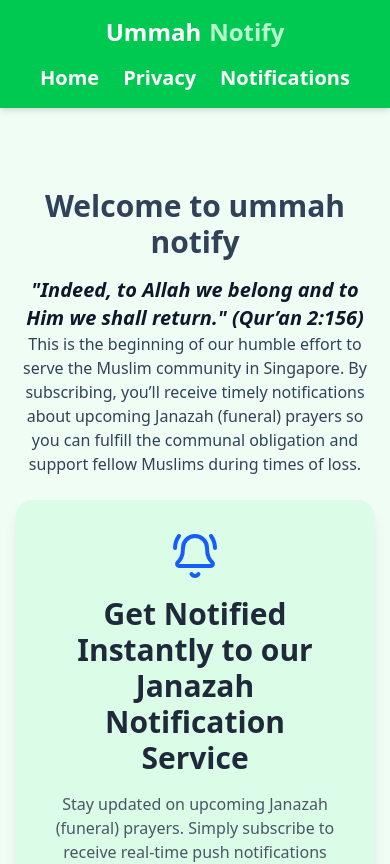
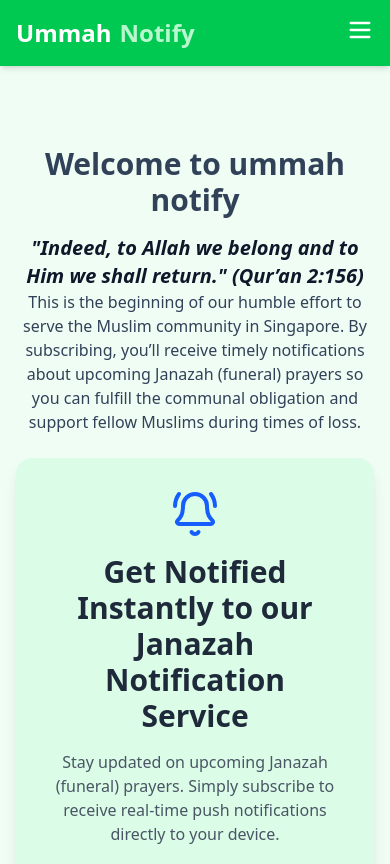
Before and after one commit to mabs-ceo/notifier_client, a React (Vite) app: page / in a window 390 px wide. Shown: the top 864 px of the page. Built offline with nearby package versions, Linux system fonts and the light colour scheme.

Commit message:
complete client uiux pending notification page

```diff
--- a/src/components/Layout.jsx
+++ b/src/components/Layout.jsx
@@ -1,12 +1,14 @@
-import React from 'react';
+import React, { useState } from 'react';
 import { Link, Outlet } from 'react-router';
+import { Menu, X } from "lucide-react";
+export default function Layout() {
+  const [isOpen, setIsOpen] = useState(false);
 
-export default function Layout() {
   return (
     <div className="flex  flex-col min-h-screen bg-green-50 justify-between">
     {/* Navbar */}
-    <nav className="bg-green-500 p-4 shadow-md  ">
-      <div className=" mx-auto flex justify-between items-center md:flex-row  flex-col max-w-7xl ">
+    <nav className="bg-green-500 p-4 shadow-md">
+      <div className="mx-auto max-w-7xl flex justify-between items-center">
         {/* Logo */}
         <div className="text-white font-bold text-2xl">
           <Link to="/" className="flex items-center space-x-2">
@@ -15,19 +17,53 @@ export default function Layout() {
           </Link>
         </div>
 
-        {/* Navigation Links */}
-        <div className="space-x-6 flex  justify-center items-center mt-4 md:mt-0 font-bold text-xl">
+        {/* Hamburger for mobile */}
+        <div className="md:hidden">
+          <button onClick={() => setIsOpen(!isOpen)} className="text-white">
+            {isOpen ? <X size={28} /> : <Menu size={28} />}
+          </button>
+        </div>
+
+        {/* Links - Desktop */}
+        <div className="hidden md:flex space-x-6 font-bold text-xl">
           <Link to="/" className="text-white hover:text-green-200 transition duration-300">
             Home
           </Link>
           <Link to="/privacy" className="text-white hover:text-green-200 transition duration-300">
-          Privacy
+            Privacy
           </Link>
           <Link to="/notifications" className="text-white hover:text-green-200 transition duration-300">
             Notifications
           </Link>
         </div>
       </div>
+
+      {/* Links - Mobile */}
+      {isOpen && (
+        <div className="md:hidden mt-4 flex flex-col space-y-4 text-center font-bold text-xl">
+          <Link
+            to="/"
+            className="text-white hover:text-green-200 transition duration-300"
+            onClick={() => setIsOpen(false)}
+          >
+            Home
+          </Link>
+          <Link
+            to="/privacy"
+            className="text-white hover:text-green-200 transition duration-300"
+            onClick={() => setIsOpen(false)}
+          >
+            Privacy
+          </Link>
+          <Link
+            to="/notifications"
+            className="text-white hover:text-green-200 transition duration-300"
+            onClick={() => setIsOpen(false)}
+          >
+            Notifications
+          </Link>
+        </div>
+      )}
     </nav>
 
     {/* Main Content */}
```
